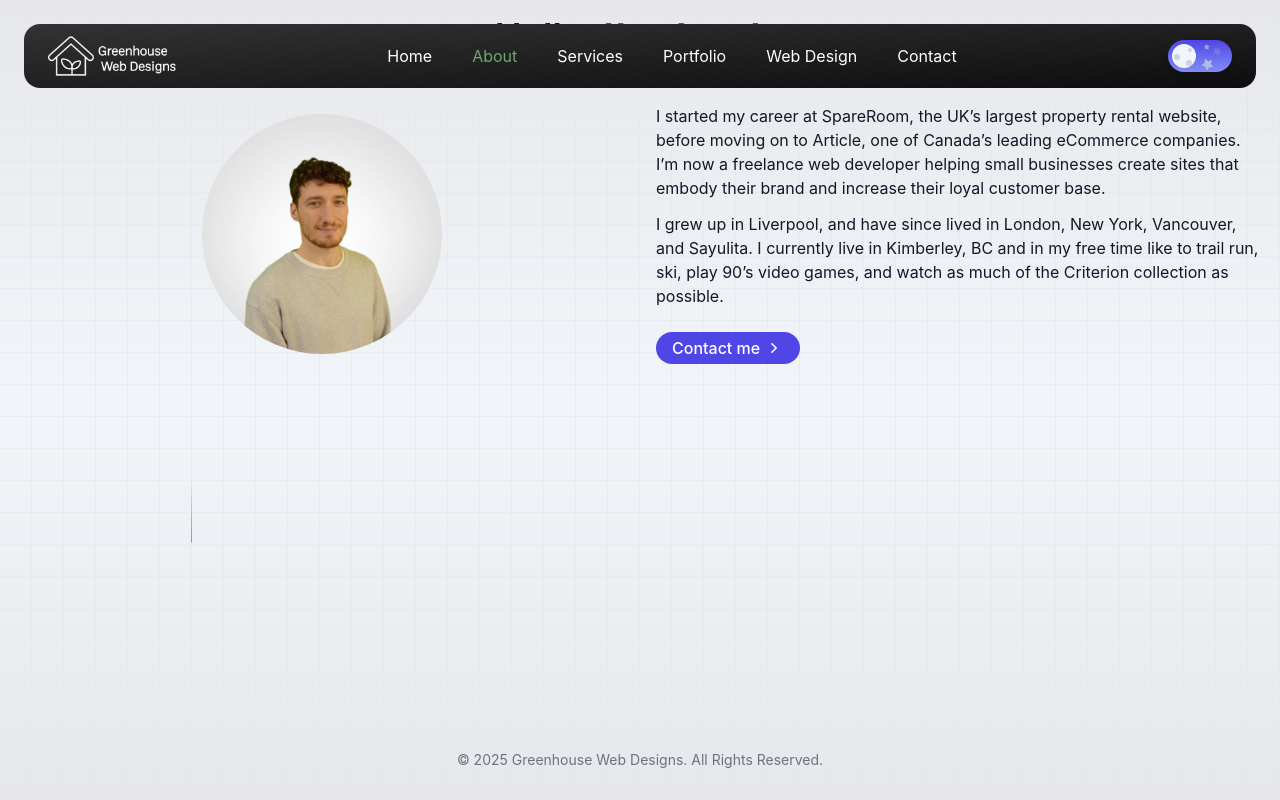
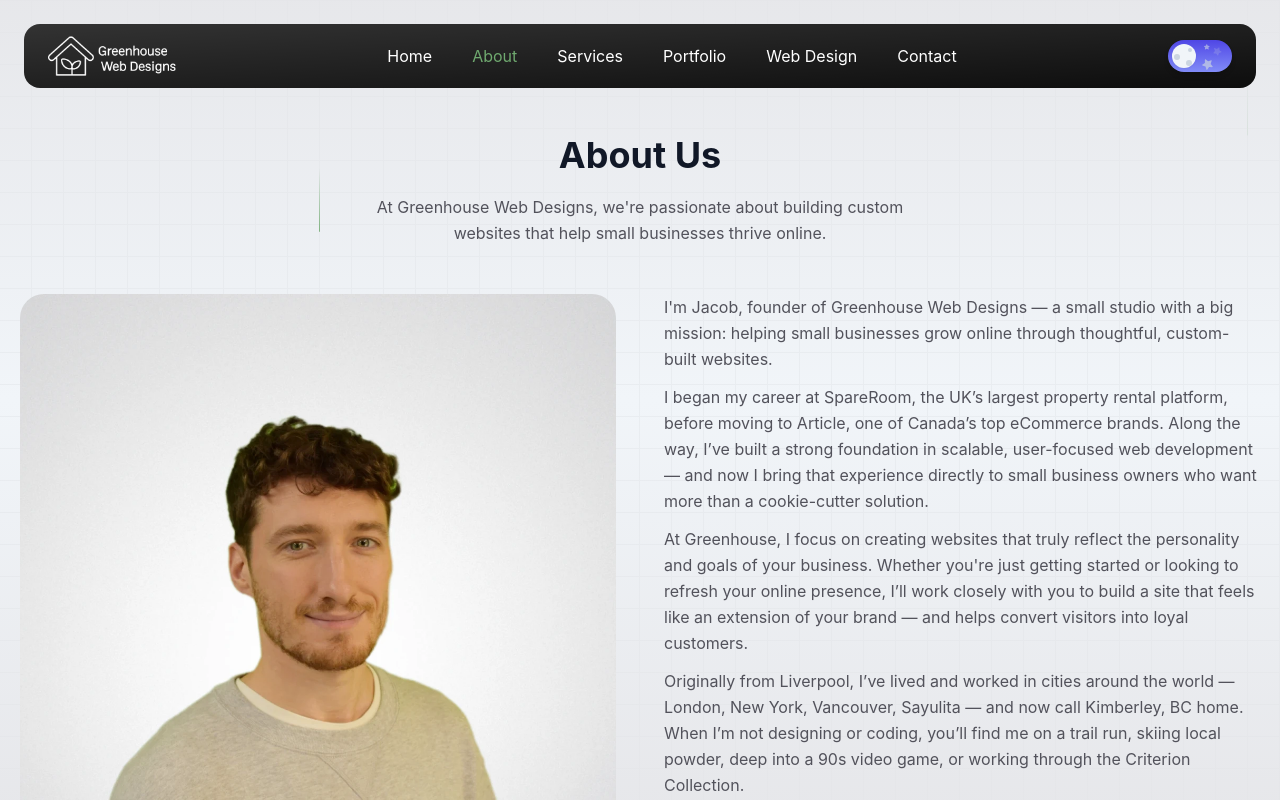
Before and after one commit to jacobadam/jacobadamdeveloper, a React (Create React App) app: page /about in a window 1280 px wide. Shown: the top 800 px of the page. Built offline with nearby package versions, Linux system fonts and the light colour scheme.

Commit message:
update about me section with new copy and style

```diff
--- a/src/About.jsx
+++ b/src/About.jsx
@@ -2,60 +2,71 @@ import React from "react";
 
 export default function About() {
   return (
-    <section className="pt-4 xs:pt-8 pb-20 relative bg-transparent flex-grow">
+    <section
+      className="py-24 relative"
+      style={{
+        paddingTop: "clamp(8rem, 10vw, 8rem)",
+        minHeight: "calc(100vh - clamp(4rem, 10vw, 8rem))",
+      }}
+    >
       <div className="w-full max-w-7xl px-4 md:px-5 lg:px-5 mx-auto">
         <div className="w-full flex-col justify-start items-start lg:gap-12 gap-10 inline-flex">
-          {/* Header Section */}
           <div className="w-full flex-col justify-start items-center gap-3 flex">
-            <h2 className="text-gray-900 dark:text-white text-2xl lg:text-4xl font-semibold leading-normal lg:text-start text-center">
-              Hello,{" "}
-              <span className="text-indigo-600 font-bold">I’m Jacob.</span>
+            <h2 className="text-center text-gray-900 dark:text-zinc-300 text-4xl font-bold font-manrope leading-normal">
+              About Us
             </h2>
+            <p className="max-w-xl text-center text-zinc-600 dark:text-zinc-300 text-base font-normal leading-relaxed">
+              At Greenhouse Web Designs, we're passionate about building custom
+              websites that help small businesses thrive online.
+            </p>
           </div>
-
-          {/* Content Section */}
-          <div className="justify-start items-center lg:gap-8 grid lg:grid-cols-2 grid-cols-1">
-            {/* Image Section */}
+          <div className="justify-start items-center lg:gap-12 gap-10 grid lg:grid-cols-2 grid-cols-1">
             <img
-              className="mx-auto w-60 h-60 ms:w-96 ms:h-96 md:w-120 md:h-120 rounded-full object-cover aspect-square"
-              src="/jacobadam.webp"
+              className="lg:w-full mx-auto lg:h-full rounded-3xl object-cover"
+              src="jacobadam.webp"
               alt="Jacob Adam"
             />
-
-            {/* Text Content Section */}
-            <div className="flex-col justify-center lg:items-start items-center gap-6 inline-flex pt-8 lg:pt-0">
+            <div className="flex-col justify-center lg:items-start items-center gap-10 inline-flex">
               <div className="flex-col justify-center items-start gap-3 flex">
-                <p className="text-gray-900 dark:text-white text-sm lg:text-base font-normal leading-relaxed lg:text-start text-center px-4 lg:px-0">
-                  I started my career at SpareRoom, the UK’s largest property
-                  rental website, before moving on to Article, one of Canada’s
-                  leading eCommerce companies. I’m now a freelance web developer
-                  helping small businesses create sites that embody their brand
-                  and increase their loyal customer base.
+                <p className="text-zinc-600 dark:text-zinc-300 text-base font-normal leading-relaxed lg:text-start text-center">
+                  I'm Jacob, founder of Greenhouse Web Designs — a small studio
+                  with a big mission: helping small businesses grow online
+                  through thoughtful, custom-built websites.
                 </p>
-                <p className="text-gray-900 dark:text-white text-sm lg:text-base font-normal leading-relaxed lg:text-start text-center px-4 lg:px-0">
-                  I grew up in Liverpool, and have since lived in London, New
-                  York, Vancouver, and Sayulita. I currently live in Kimberley,
-                  BC and in my free time like to trail run, ski, play 90’s video
-                  games, and watch as much of the Criterion collection as
-                  possible.
+                <p className="text-zinc-600 dark:text-zinc-300 text-base font-normal leading-relaxed lg:text-start text-center">
+                  I began my career at SpareRoom, the UK’s largest property
+                  rental platform, before moving to Article, one of Canada’s top
+                  eCommerce brands. Along the way, I’ve built a strong
+                  foundation in scalable, user-focused web development — and now
+                  I bring that experience directly to small business owners who
+                  want more than a cookie-cutter solution.
+                </p>
+                <p className="text-zinc-600 dark:text-zinc-300 text-base font-normal leading-relaxed lg:text-start text-center">
+                  At Greenhouse, I focus on creating websites that truly reflect
+                  the personality and goals of your business. Whether you're
+                  just getting started or looking to refresh your online
+                  presence, I’ll work closely with you to build a site that
+                  feels like an extension of your brand — and helps convert
+                  visitors into loyal customers.
+                </p>
+                <p className="text-zinc-600 dark:text-zinc-300 text-base font-normal leading-relaxed lg:text-start text-center">
+                  Originally from Liverpool, I’ve lived and worked in cities
+                  around the world — London, New York, Vancouver, Sayulita — and
+                  now call Kimberley, BC home. When I’m not designing or coding,
+                  you’ll find me on a trail run, skiing local powder, deep into
+                  a 90s video game, or working through the Criterion Collection.
+                </p>
+                <p className="text-zinc-600 dark:text-zinc-300 text-base font-normal leading-relaxed lg:text-start text-center">
+                  If you’re ready to grow your digital presence with a website
+                  that works as hard as you do, I’d love to hear from you.
                 </p>
               </div>
-
-              {/* Button Section */}
               <a
                 href="/contact"
-                className="flex items-center justify-center gap-x-1 py-1 xxxs:py-2 px-4 text-white font-medium bg-indigo-600 duration-150 rounded-full"
-                aria-label="Visit services page"
+                aria-label="Go to contact page"
+                className="flex justify-center items-center relative h-[50px] w-40 overflow-hidden border border-[#6fa96f] dark:border-[#6fa96f] dark:hover:border-[#6fa96f] bg-transparent px-3 text-black dark:text-[#6fa96f] dark:hover:text-black hover:shadow-2xl transition-all before:absolute before:bottom-0 before:left-0 before:top-0 before:z-0 before:h-full before:w-0 before:bg-[#6fa96f]  before:transition-all before:duration-300 hover:text-white hover:shadow-[#6fa96f] hover:before:left-0 hover:before:w-full rounded-full font-semibold mt-4"
               >
-                Contact me
-                <svg
-                  xmlns="http://www.w3.org/2000/svg"
-                  viewBox="0 0 20 20"
-                  fill="currentColor"
-                  className="w-5 h-5"
-                >
-                  <path d="M7.21 14.77a.75.75 0 01.02-1.06L11.168 10 7.23 6.29a.75.75 0 111.04-1.08l4.5 4.25a.75.75 0 010 1.08l-4.5 4.25a.75.75 0 01-1.06-.02z" />
-                </svg>
+                <span className="relative z-3">Let's Talk</span>
               </a>
             </div>
           </div>
```
